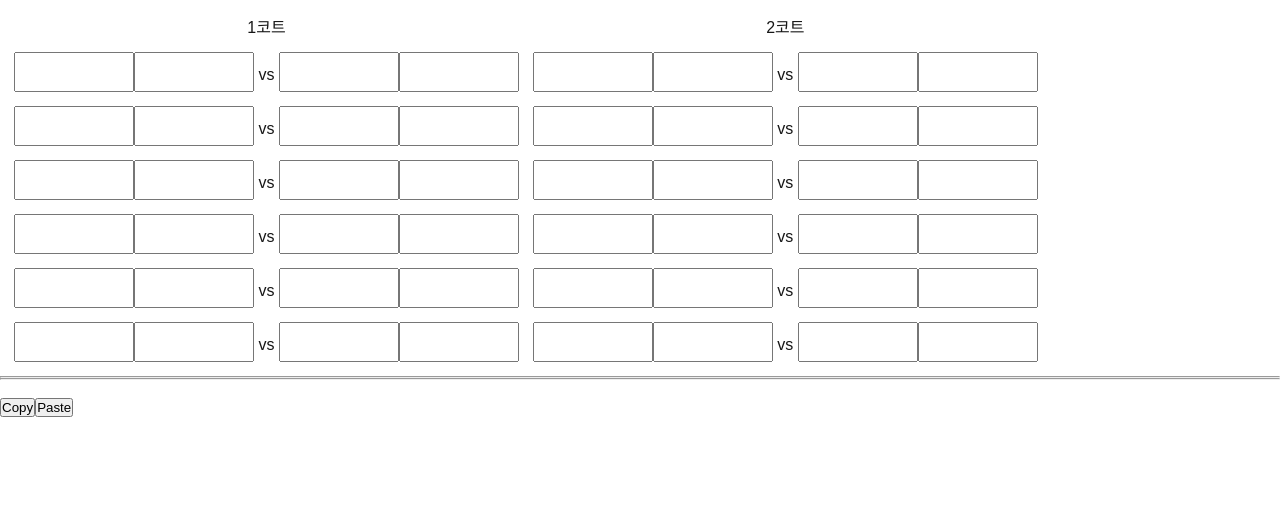
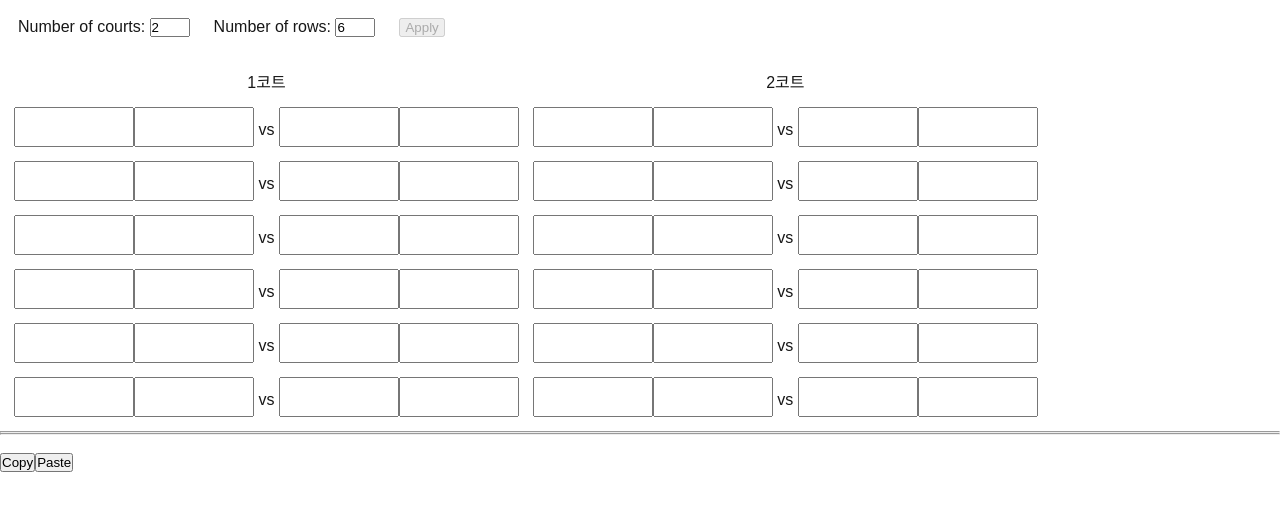
Before and after one commit to CubeDr/match_table_validator, a Next.js app: page / in a window 1280 px wide. Shown: the top 510 px of the page. Built offline with nearby package versions, Linux system fonts and the light colour scheme.

Commit message:
Add ControlRow to control number of courts and games

```diff
--- /dev/null
+++ b/src/app/ControlRow.module.css
@@ -0,0 +1,13 @@
+.ControlRow {
+    margin: 18px;
+}
+
+.Input {
+    width: 40px;
+    margin-right: 24px;
+}
+
+.ApplyButton {
+    cursor: pointer;
+    padding: 0 4px;
+}
--- /dev/null
+++ b/src/app/ControlRow.tsx
@@ -0,0 +1,38 @@
+import { useState } from 'react';
+import styles from './ControlRow.module.css';
+
+interface Props {
+    courts: number;
+    rows: number;
+    onUpdate: (courts: number, rows: number) => void;
+}
+
+export default function ControlRow({ courts, rows, onUpdate }: Props) {
+    const [courtsInput, setCourtsInput] = useState(courts);
+    const [rowsInput, setRowsInput] = useState(rows);
+
+    return (
+        <div className={styles.ControlRow}>
+            <label>Number of courts: </label>
+            <input
+                type="number"
+                value={courtsInput}
+                className={styles.Input}
+                onChange={(e) => setCourtsInput(Number(e.target.value))} />
+
+            <label>Number of rows: </label>
+            <input
+                type="number"
+                value={rowsInput}
+                className={styles.Input}
+                onChange={(e) => setRowsInput(Number(e.target.value))} />
+
+            <button
+                className={styles.ApplyButton}
+                disabled={courts === courtsInput && rows === rowsInput}
+                onClick={() => onUpdate(courtsInput, rowsInput)}>
+                Apply
+            </button>
+        </div>
+    );
+}
--- a/src/app/page.tsx
+++ b/src/app/page.tsx
@@ -8,8 +8,12 @@ import { DoesntMeet } from './verify/meet';
 import { InARow } from './verify/inarow';
 import { Consecutive } from './verify/consecutive';
 import Playerstats from './PlayeStats';
+import ControlRow from './ControlRow';
 
 export default function Home() {
+  const [courts, setCourts] = useState(2);
+  const [rows, setRows] = useState(6);
+
   const [table, setTable] = useState<string[][][]>([
     [['', '', '', ''], ['', '', '', '']],
     [['', '', '', ''], ['', '', '', '']],
@@ -24,6 +28,27 @@ export default function Home() {
   const [consecutives, setConsecutives] = useState<Consecutive[]>([]);
 
   const [highlight, setHighlight] = useState<string>('');
+
+  useEffect(() => {
+    if (table.length === rows && table[0].length === courts) {
+      return;
+    }
+
+    const newTable = table.slice(0, rows);
+    while (newTable.length < rows) {
+      newTable.push([]);
+    }
+
+    for (const rows of newTable) {
+      while (rows.length > courts) {
+        rows.pop();
+      }
+      while (rows.length < courts) {
+        rows.push(['', '', '', '']);
+      }
+    }
+    setTable(newTable);
+  }, [courts, rows, table]);
 
   useEffect(() => {
     const result = verify(table);
@@ -57,6 +82,10 @@ export default function Home() {
 
   return (
     <div>
+      <ControlRow courts={courts} rows={rows} onUpdate={(courts, rows) => {
+        setCourts(courts);
+        setRows(rows);
+      }} />
       <table className={styles.Table}>
         <thead>
           <tr>
```
